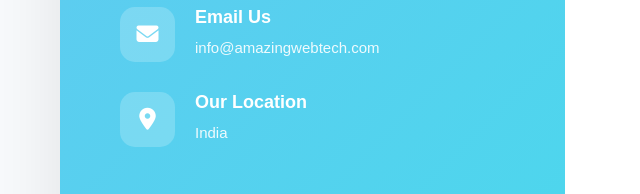
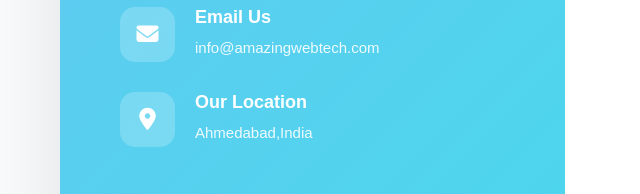
Before and after one commit to P12-pm/Amazing_Webtech_, a plain HTML site: page contact.html in a window 1280 px wide. Shown: the part 1300-1494 px from the top of the page, 0-640 px from the left. Drawn offline with Linux system fonts and the light colour scheme.

Commit message:
Update contact.html

```diff
--- a/contact.html
+++ b/contact.html
@@ -1617,7 +1617,7 @@
                             </div>
                             <div>
                                 <h4>Our Location</h4>
-                                <p>India</p>
+                                <p>Ahmedabad,India</p>
                             </div>
                         </div>
                     </div>
```
